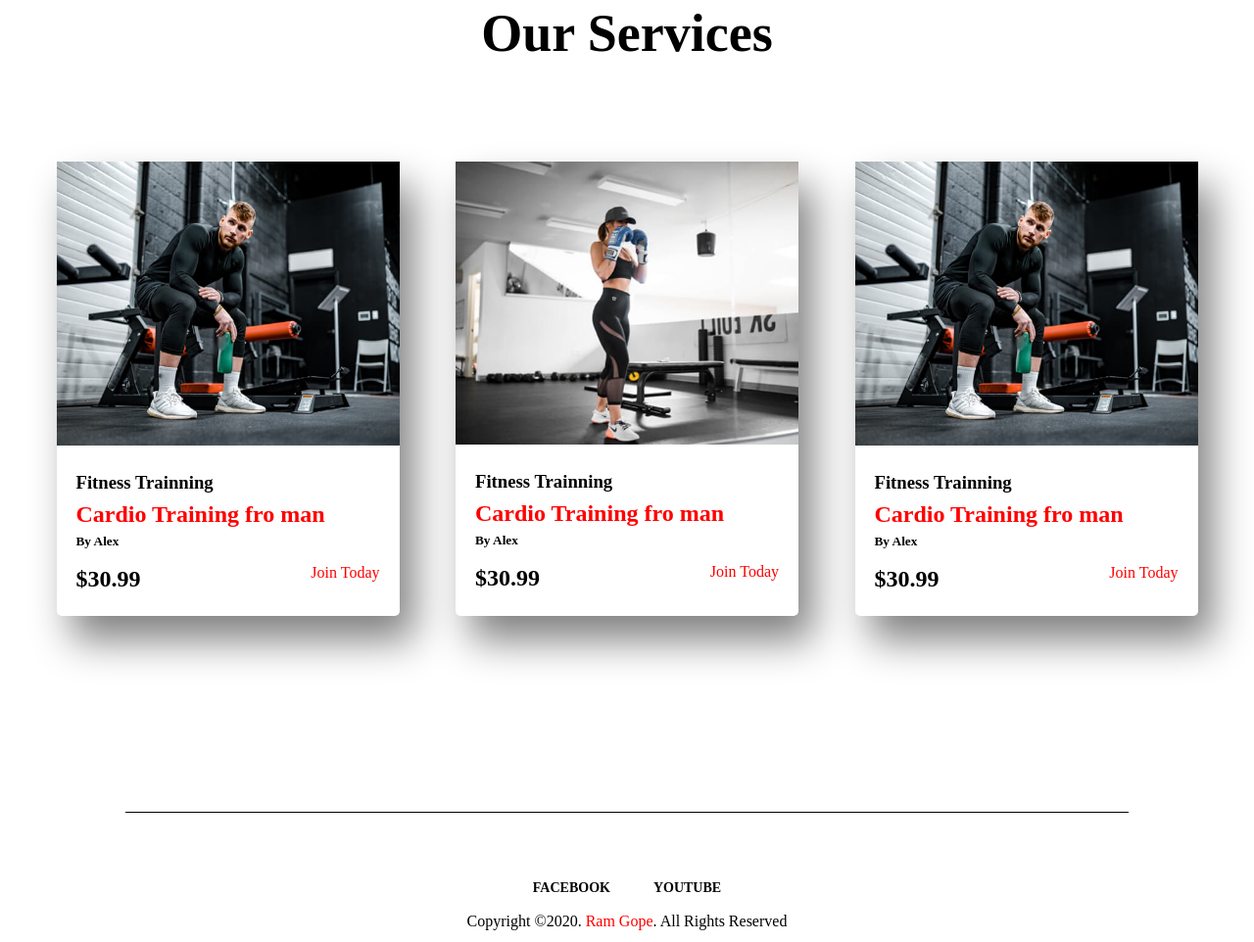
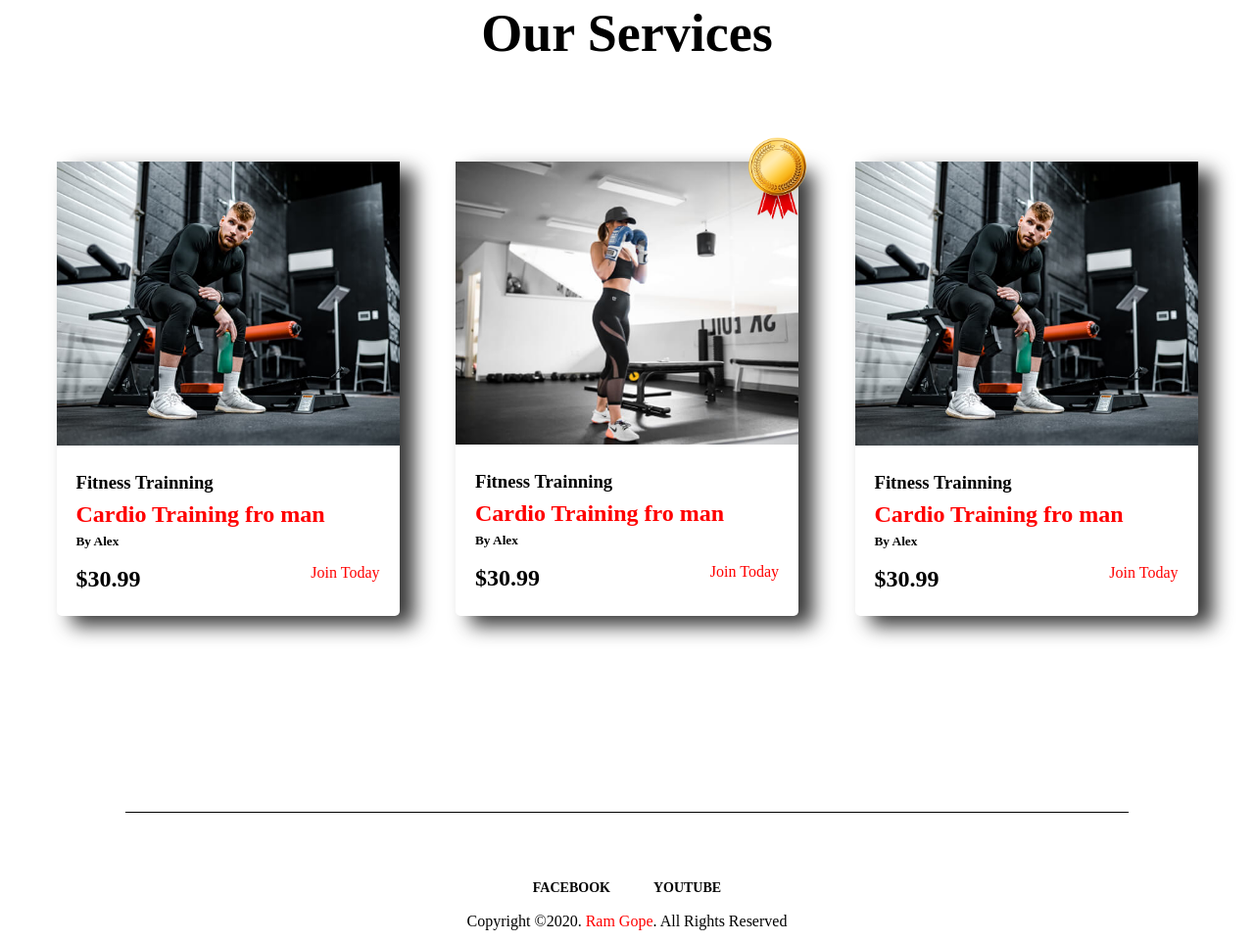
Before and after one commit to ramgope/fitness-power, a plain HTML site: page index.html in a window 1280 px wide. Shown: the part 2605-3567 px from the top of the page at 98% size. Drawn offline with Linux system fonts and the light colour scheme.

Commit message:
added batch

```diff
--- a/css/style.css
+++ b/css/style.css
@@ -259,7 +259,19 @@ header {
 .service1 {
     width: 350px;
     border-radius: 5px;
-    box-shadow: 15px 25px 40px grey;
+    box-shadow: 15px 10px 20px rgb(55, 55, 55);
+}
+
+.batch {
+    width: 70px;
+    position: absolute;
+}
+
+.batch img {
+    width: 100%;
+    position: relative;
+    top: -30px;
+    left: 295px;
 }
 
 .service1 img {
--- a/index.html
+++ b/index.html
@@ -137,6 +137,9 @@
                 </div>
             </div>
             <div class="service1">
+                <div class="batch">
+                    <img src="./images/batch.png" alt="Batch Image">
+                </div>
                 <div class="service-img">
                     <img src="images/services/services2.jpg" alt="Service 2 Img">
                 </div>
```
